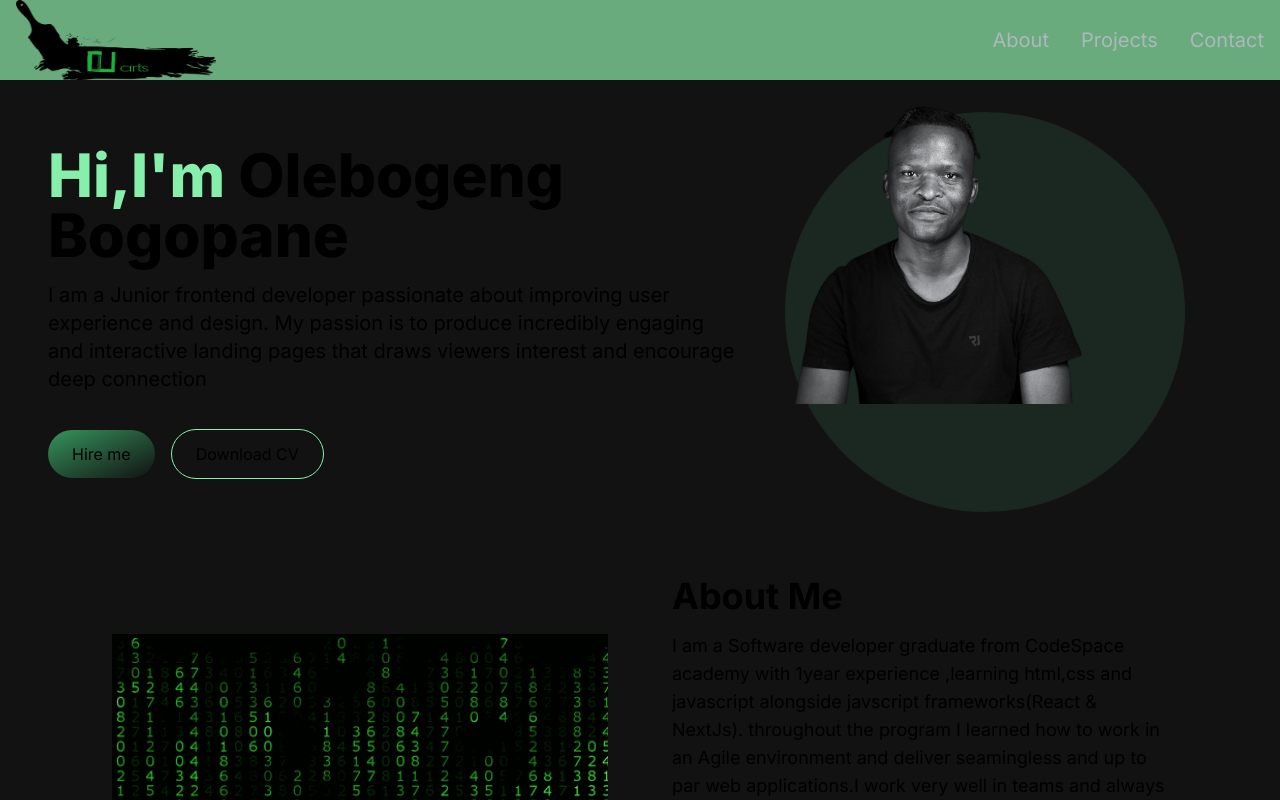
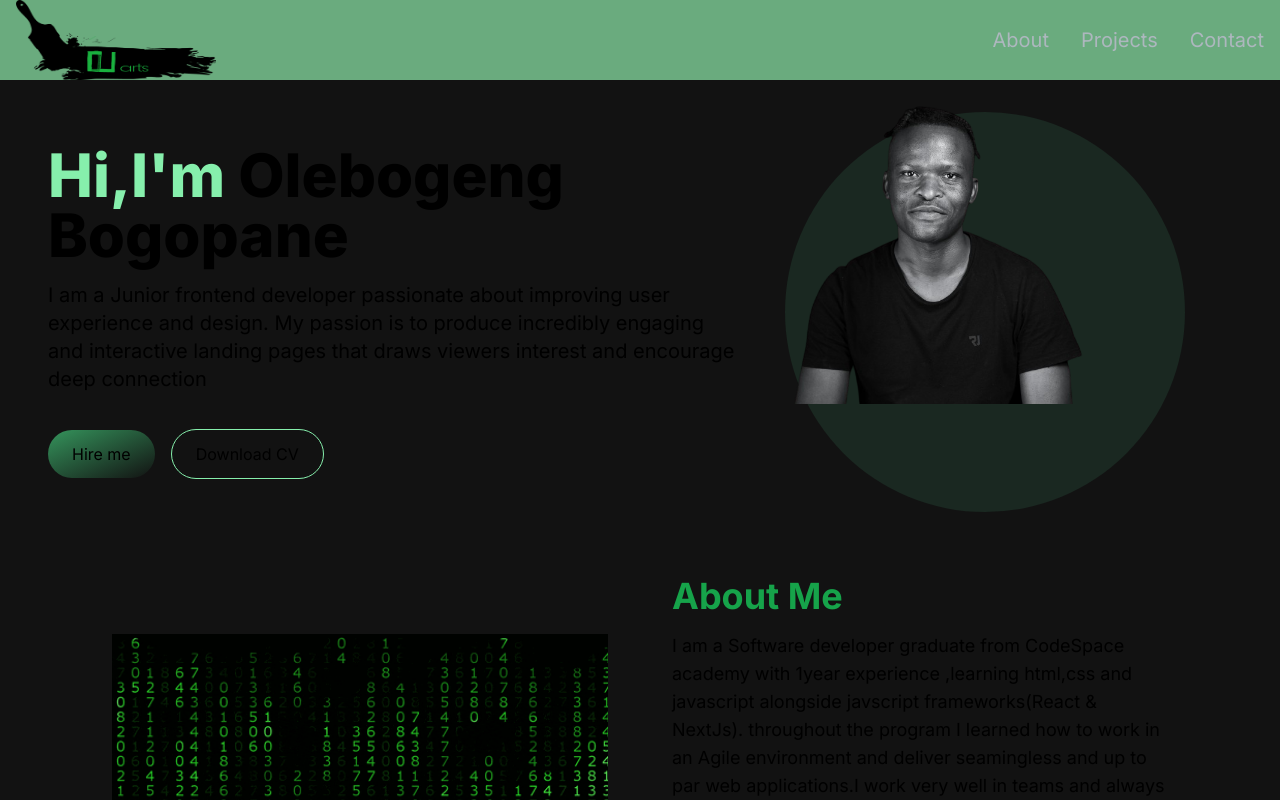
Before and after one commit to OlebogengBogopane/devresume, a Next.js app in the folder ole-portfolio/: page / in a window 1280 px wide. Shown: the top 800 px of the page. Built offline with nearby package versions, Linux system fonts and the light colour scheme.

Commit message:
About green

```diff
--- a/ole-portfolio/src/app/components/AboutSection.jsx
+++ b/ole-portfolio/src/app/components/AboutSection.jsx
@@ -63,7 +63,7 @@ const AboutSection = () => {
         <div className=' md:grid  md:grid-cols-2 gap-8 items-center py-8 px-4 xl:gap-16 sm:py-16 xl:px-16'>
             <Image src='/images/matrix-log.gif' alt='about' width={500} height={500}/>
             <div className='mt-4 md:mt-0 text-left flex-col h-full'>
-                <h2 className='text-4xl font-bold mb-4 '>About Me</h2>
+                <h2 className='text-4xl text-green-600 font-bold mb-4 '>About Me</h2>
                 <p className='md:text-lg'> I am a Software developer graduate from CodeSpace academy with 1year experience ,learning html,css and javascript alongside javscript frameworks(React & NextJs). throughout the program I learned how to work in an Agile environment and deliver seamingless and up to par web applications.I work very well in teams and always look forward to gaining new skills and creative innovative applications for my community and the world at large
                 </p>
                 <div className='flex flex-row justify-start mt-8 '>
```
